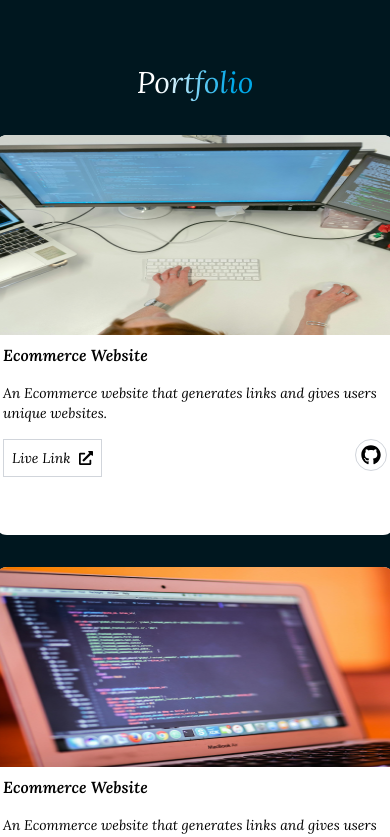
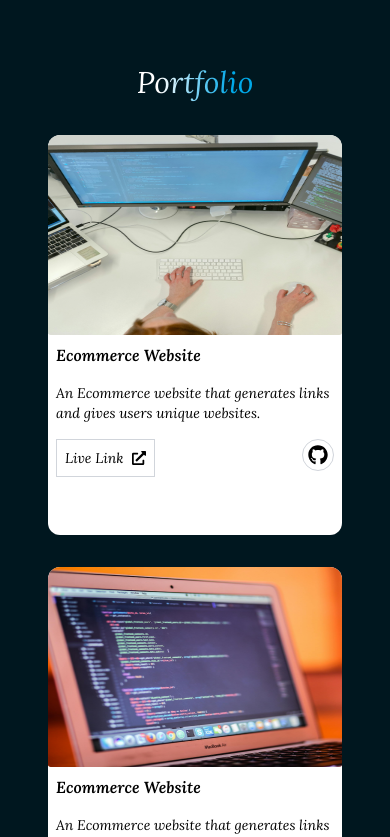
Before and after one commit to Nnamdi-Uzoigwe/My-Portfolio, a React (Vite) app: page / in a window 390 px wide. Shown: the part 2220-3057 px from the top of the page. Built offline with nearby package versions, Linux system fonts and the light colour scheme.

Commit message:
responsiveness

```diff
--- a/src/components/Jumbotron.jsx
+++ b/src/components/Jumbotron.jsx
@@ -5,7 +5,7 @@ import { FaGithub } from "react-icons/fa6";
 const Jumbotron = ( {img, name, desc, link, github} ) => {
     return (
 
-            <div className="bg-white text-black flex flex-col rounded-xl h-[400px] w-[400px] overflow-hidden ">
+            <div className="bg-white text-black flex flex-col rounded-xl h-[400px] w-full max-w-[400px] overflow-hidden ">
                    <img src={img} className="h-[200px]" />
                    <h4 className="font-semibold text-black p-2">{name}</h4>
 
```
